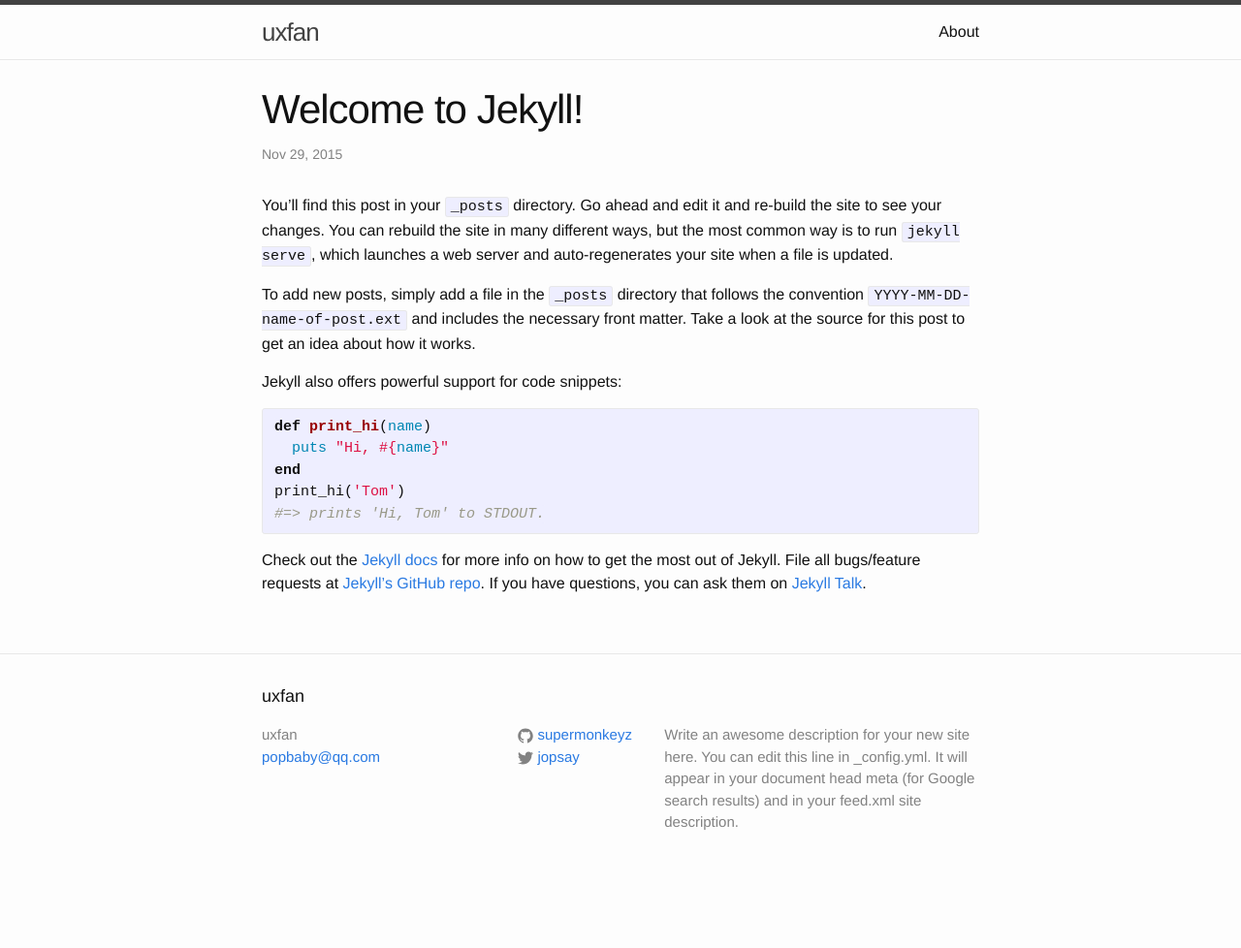
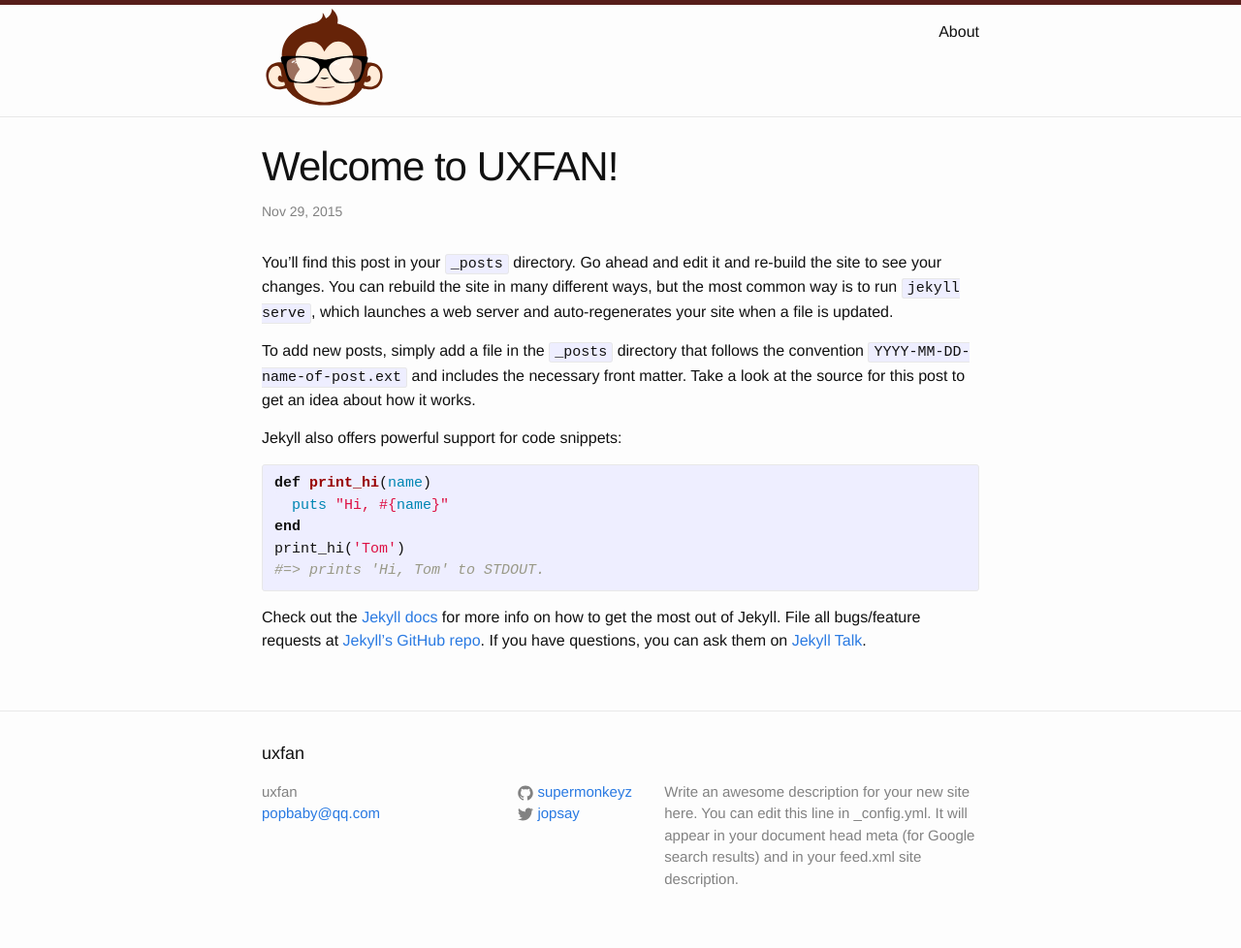
Before and after one commit to supermonkeyz/supermonkeyz.github.io, a Jekyll site: the page built from _posts/2015-11-29-welcome-to-jekyll.markdown, in a window 1280 px wide. Shown: the whole page at 97% size. Built offline with Jekyll 4.4.1, drawn with Linux system fonts in a browser that asks for light colours; before the commit the page ends 920 px from its top, so only the background shows below that.

Commit message:
测试
测试

```diff
--- a/_includes/header.html
+++ b/_includes/header.html
@@ -2,7 +2,7 @@
 
   <div class="wrapper">
 
-    <a class="site-title" href="{{ site.baseurl }}/">{{ site.title }}</a>
+    <a class="site-title" href="{{ site.baseurl }}/"><span class="logo">{% include logo.svg %}</span><!-- {{ site.title }} --></a>
 
     <nav class="site-nav">
       <a href="#" class="menu-icon">
--- a/_posts/2015-11-29-welcome-to-jekyll.markdown
+++ b/_posts/2015-11-29-welcome-to-jekyll.markdown
@@ -1,6 +1,6 @@
 ---
 layout: post
-title:  "Welcome to Jekyll!"
+title:  "Welcome to UXFAN!"
 date:   2015-11-29 16:59:41 +0800
 categories: jekyll update
 ---
--- a/_sass/_layout.scss
+++ b/_sass/_layout.scss
@@ -11,9 +11,7 @@
 }
 
 .site-title {
-    font-size: 26px;
-    font-weight: 300;
-    line-height: 56px;
+
     letter-spacing: -1px;
     margin-bottom: 0;
     float: left;
--- a/css/main.scss
+++ b/css/main.scss
@@ -20,7 +20,7 @@ $brand-color:      #2a7ae2;
 
 $grey-color:       #828282;
 $grey-color-light: lighten($grey-color, 40%);
-$grey-color-dark:  darken($grey-color, 25%);
+$grey-color-dark:  #571E1A;
 
 // Width of the content area
 $content-width:    800px;
```
Also changed, not shown: _includes/jop.svg (added), _includes/logo.svg (added).
